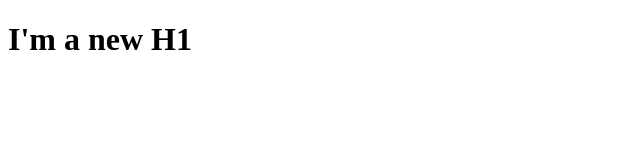
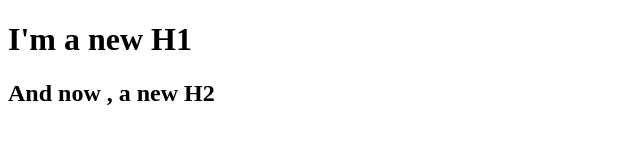
Before and after one commit to MidNightRoad/HelloWorld, a plain HTML site: page index.html in a window 1280 px wide. Shown: the whole page, without its empty margins (0-640 px from the left). Drawn offline with Linux system fonts and the light colour scheme.

Commit message:
Add a new h2

```diff
--- a/index.html
+++ b/index.html
@@ -8,5 +8,6 @@
 </head>
 <body>
     <h1>I'm a new H1</h1>
+    <h2>And now , a new H2 </h2>
 </body>
 </html>
```
